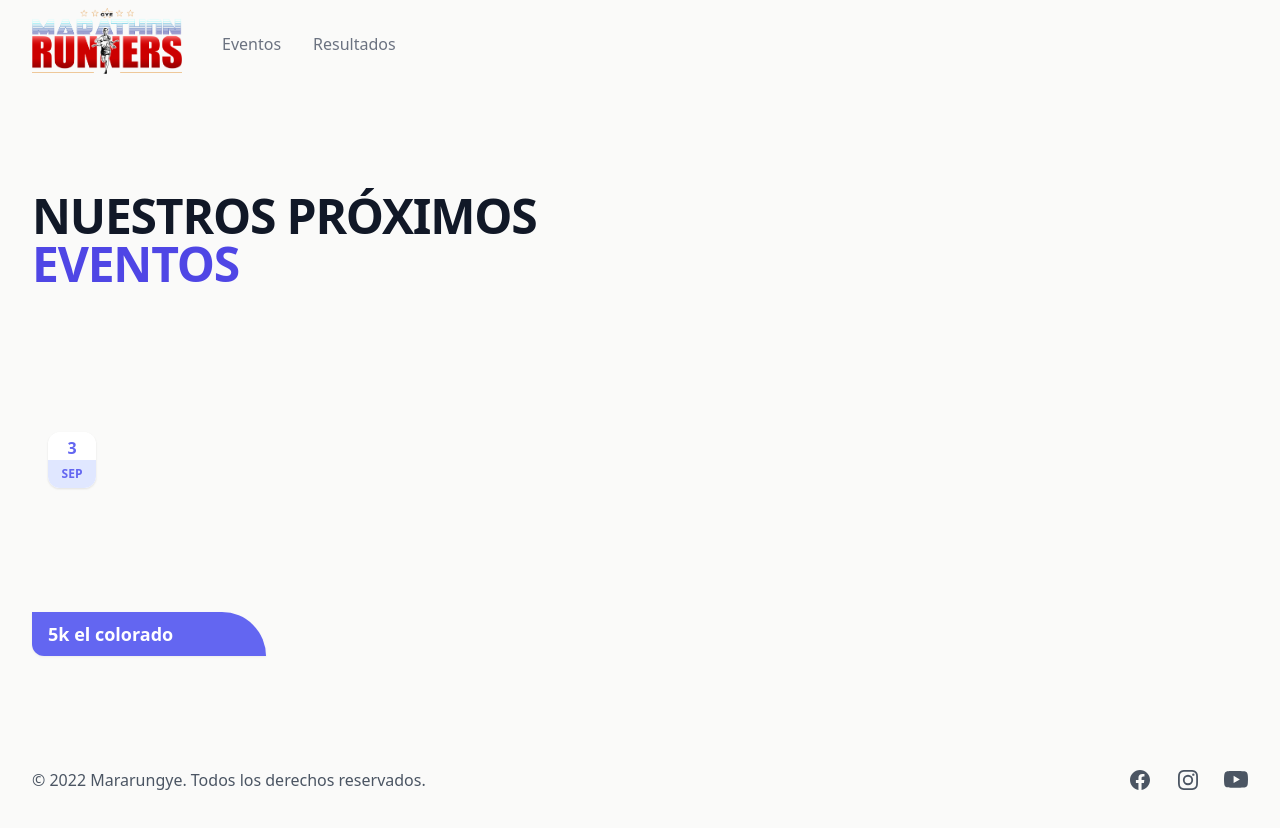
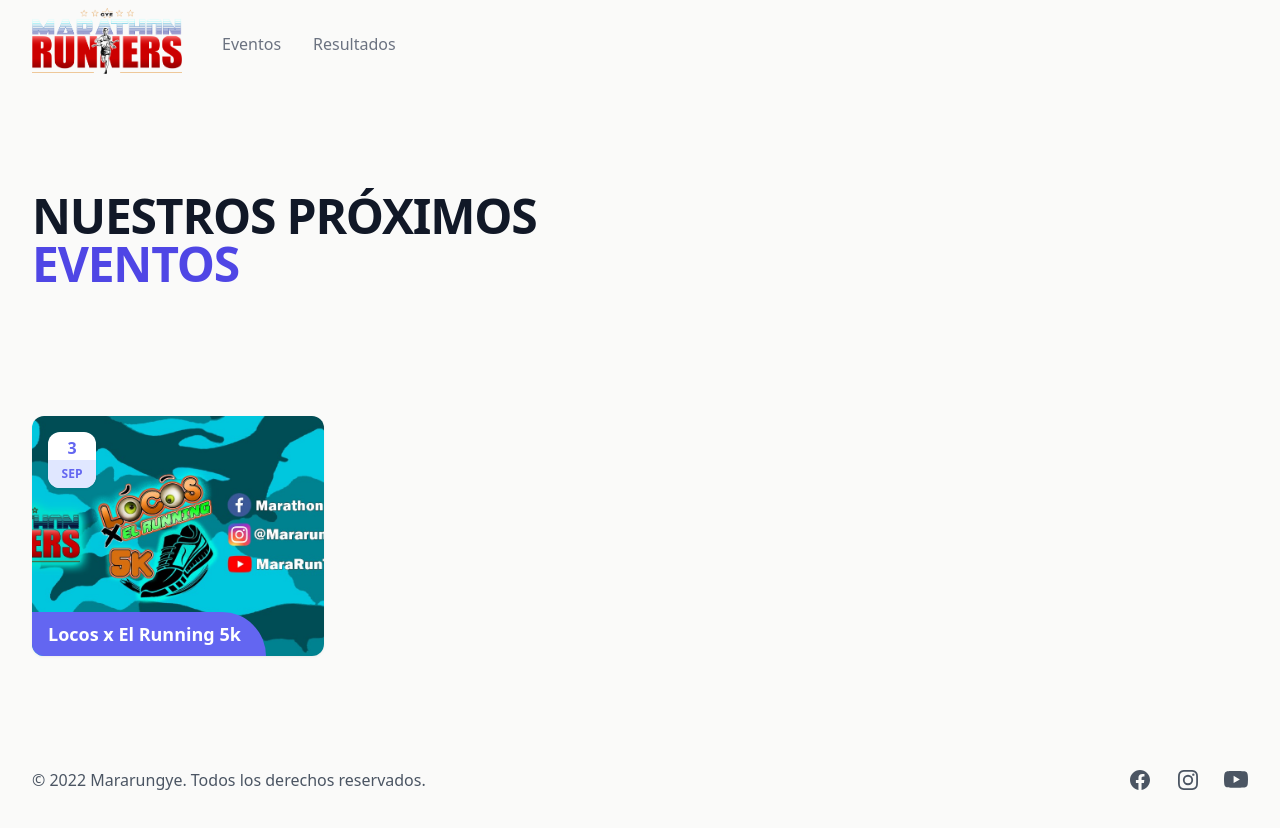
Before and after one commit to Keningar/mararungye, a Next.js app: page /eventos in a window 1280 px wide. Shown: the top 828 px of the page. Built offline with nearby package versions, Linux system fonts and the light colour scheme; what tw-elements would draw is missing.

Commit message:
New changes to event

```diff
--- a/DB/eventos.json
+++ b/DB/eventos.json
@@ -1,37 +1,34 @@
 [
   {
     "img": {
-      "card": "",
-      "cover": ""
+      "card": "/eventos/e1/card.jpg",
+      "cover": "/eventos/e1/cover.jpeg"
     },
-    "name": "5k el colorado",
-    "id": "5k_el_colorado",
+    "name": "Locos x El Running 5k",
+    "id": "locos_x_el_running_5k",
     "fecha": {
       "dia": 3,
       "mes": "septiembre",
       "año": 2023,
-      "hora": ""
+      "hora": "6:50 AM"
     },
     "lugar": {
       "ciudad": "guayaquil",
-      "direccion": ""
+      "direccion": "parque forestal"
     },
     "precios": {
       "niños": 10,
       "adultos": 15
     },
-    "info": "",
-    "distancia": ["5k"],
-    "premio": "",
-    "abierto": true,
+    "info": "1.5K - 5K",
+    "distancia": ["1.5k", "5k"],
+    "premio": 50,
     "descripcion": [
-      "Categorias:",
-      "13 a 18",
-      "19 a 29",
-      "30 a 39",
-      "40 a 49",
-      "50 a 59",
-      "60 en adelante"
-    ]
+      "<h2><b>Categoría niños 1.5 km</b></h2>",
+      "<ul style='list-style-type: circle;'><li>Hasta 9 años</li><li>10 a 12 años</li></ul>",
+      "<h2><b>Categorias 5km</b></h2>",
+      "<ul style='list-style-type: circle;'><li>13 a 17 años</li><li>18 a 29 años</li><li>30 a 39 años</li><li>40 a 49 años</li><li>50 a 59 años</li><li>60 en adelante</li></ul>"
+    ],
+    "abierto": true
   }
 ]
--- a/pages/eventos/[id].tsx
+++ b/pages/eventos/[id].tsx
@@ -206,7 +206,10 @@ const Evento: NextPage = () => {
                 </h2>
                 <div>
                   {evento.descripcion.map((_, i) => (
-                    <p key={`des-part-${i}`}>{_}</p>
+                    <span
+                      key={`des-part-${i}`}
+                      dangerouslySetInnerHTML={{ __html: _ }}
+                    ></span>
                   ))}
                 </div>
               </div>
```
